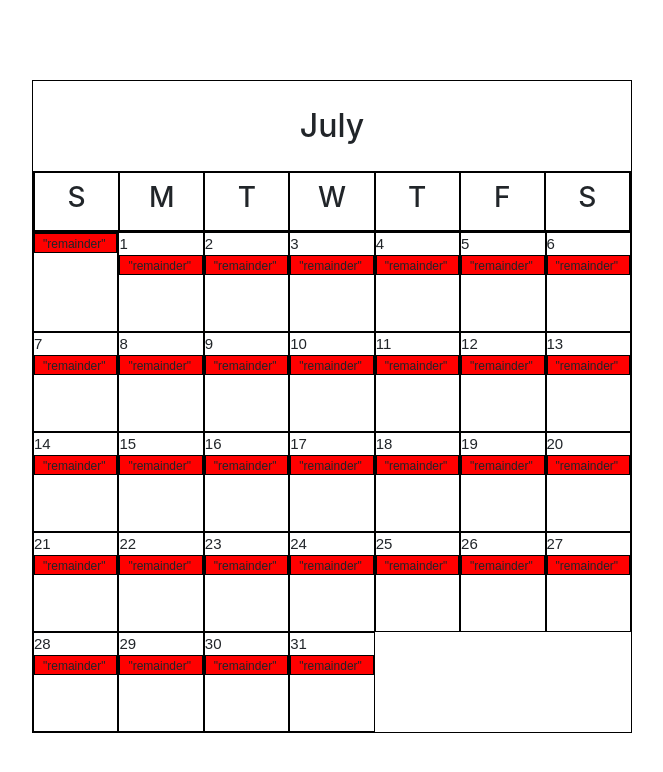
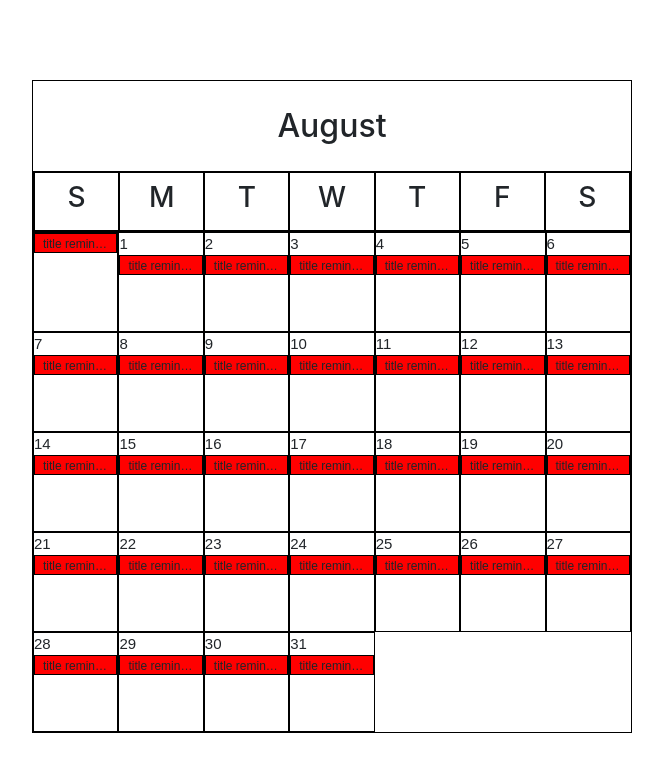
Before and after one commit to germancardenasm/calendar-app-jobsity, a React (Create React App) app: page / in a window 1280 px wide. Shown: the top 772 px of the page, without its empty margins (308-971 px from the left). Built offline with nearby package versions, Linux system fonts and the light colour scheme.

Commit message:
Setup Redux

```diff
--- a/src/components/Calendar/Calendar.js
+++ b/src/components/Calendar/Calendar.js
@@ -1,31 +1,34 @@
 import React, { Component } from "react";
+import { connect } from "react-redux";
 import Weekcontainer from "../WeekContainer/WeekContainer";
 import DatesContainer from "../DatesContainer/DatesContainer";
 import RemainderForm from "../RemainderForm/RemainderForm";
+import monthNames from "./monthsNames";
 import "./Calendar.css";
 
 class Calendar extends Component {
-  state = {
-    currentDay: new Date().getDate(),
-    month: new Date().getMonth(),
-    color: "#FFFFFF",
-    showModal: false
-  };
-
   render() {
     return (
       <>
         <div id="calendar" className="calendar">
           <div id="month" className="month">
-            <h2 id="monthName">July</h2>
+            <h2 id="monthName">{monthNames[this.props.month + 1]}</h2>
           </div>
           <Weekcontainer />
-          <DatesContainer month={this.state.month} />
+          <DatesContainer month={this.props.month} />
         </div>
-        <RemainderForm show={this.state.showModal} color={this.state.color} />
+        <RemainderForm show={this.props.showModal} color={this.props.color} />
       </>
     );
   }
 }
 
-export default Calendar;
+const mapStateToProps = state => {
+  return {
+    currentDay: state.currentDay,
+    month: state.month,
+    showModal: state.showModal
+  };
+};
+
+export default connect(mapStateToProps)(Calendar);
--- /dev/null
+++ b/src/components/Calendar/monthsNames.js
@@ -0,0 +1,16 @@
+const monthNames = [
+  "January",
+  "February",
+  "March",
+  "April",
+  "May",
+  "June",
+  "July",
+  "August",
+  "September",
+  "October",
+  "November",
+  "December"
+];
+
+export default monthNames;
--- a/src/components/Day/Day.js
+++ b/src/components/Day/Day.js
@@ -1,4 +1,5 @@
 import React from "react";
+import { connect } from "react-redux";
 import "./Day.css";
 import Remainder from "../Remainder/Remainder";
 
@@ -6,9 +7,15 @@ const Day = props => {
   return (
     <div className="day">
       {props.date}
-      <Remainder />
+      <Remainder title="title reminder" />
     </div>
   );
 };
 
-export default Day;
+const mapStateToProps = state => {
+  return {
+    remainders: state.remainders
+  };
+};
+
+export default connect(mapStateToProps)(Day);
--- a/src/components/Remainder/Remainder.js
+++ b/src/components/Remainder/Remainder.js
@@ -2,7 +2,7 @@ import React from "react";
 import "./Remainder.css";
 
 const Remainder = props => {
-  return <div className="remainder">"remainder"</div>;
+  return <div className="remainder">{props.title}</div>;
 };
 
 export default Remainder;
--- a/src/components/RemainderForm/RemainderForm.js
+++ b/src/components/RemainderForm/RemainderForm.js
@@ -1,4 +1,5 @@
 import React from "react";
+import { connect } from "react-redux";
 import "./RemainderForm.css";
 
 const RemainderForm = props => {
@@ -19,10 +20,28 @@ const RemainderForm = props => {
         <input type="text" className="remainderText" placeholder="Country" />
         <label>Color: </label>
         <input className="color" type="color" id="color-input" />
-        <button>Save</button>
+        <button onClick={props.onSaveRemainder}>Save</button>
       </form>
     </div>
   );
 };
 
-export default RemainderForm;
+const mapDispatchToProps = dispatch => {
+  return {
+    onSaveRemainder: () =>
+      dispatch({
+        type: "SAVE_REMAINDER",
+        remainder: {
+          title: "Remainder Title",
+          date: new Date(2019, 6, 30),
+          time: "10:00",
+          color: "black"
+        }
+      })
+  };
+};
+
+export default connect(
+  null,
+  mapDispatchToProps
+)(RemainderForm);
--- a/src/index.js
+++ b/src/index.js
@@ -5,18 +5,10 @@ import App from "./App";
 import * as serviceWorker from "./serviceWorker";
 import { createStore } from "redux";
 import { Provider } from "react-redux";
+import reducer from "./store/reducer";
 
-const initialState = {
-  currentDay: new Date().getDate(),
-  month: new Date().getMonth(),
-  showModal: false
-};
-
-const rootReducer = (state = initialState, action) => {
-  return state;
-};
 //Store
-const store = createStore(rootReducer);
+const store = createStore(reducer);
 
 ReactDOM.render(
   <Provider store={store}>
--- /dev/null
+++ b/src/store/reducer.js
@@ -0,0 +1,15 @@
+const initialState = {
+  currentDay: new Date().getDate(),
+  month: new Date().getMonth(),
+  remainders: [],
+  showModal: false
+};
+
+const reducer = (state = initialState, action) => {
+  if (action === "SAVE_REMAINDER") {
+    console.log("SAVE THE REMAINDER");
+  }
+  return state;
+};
+
+export default reducer;
```
